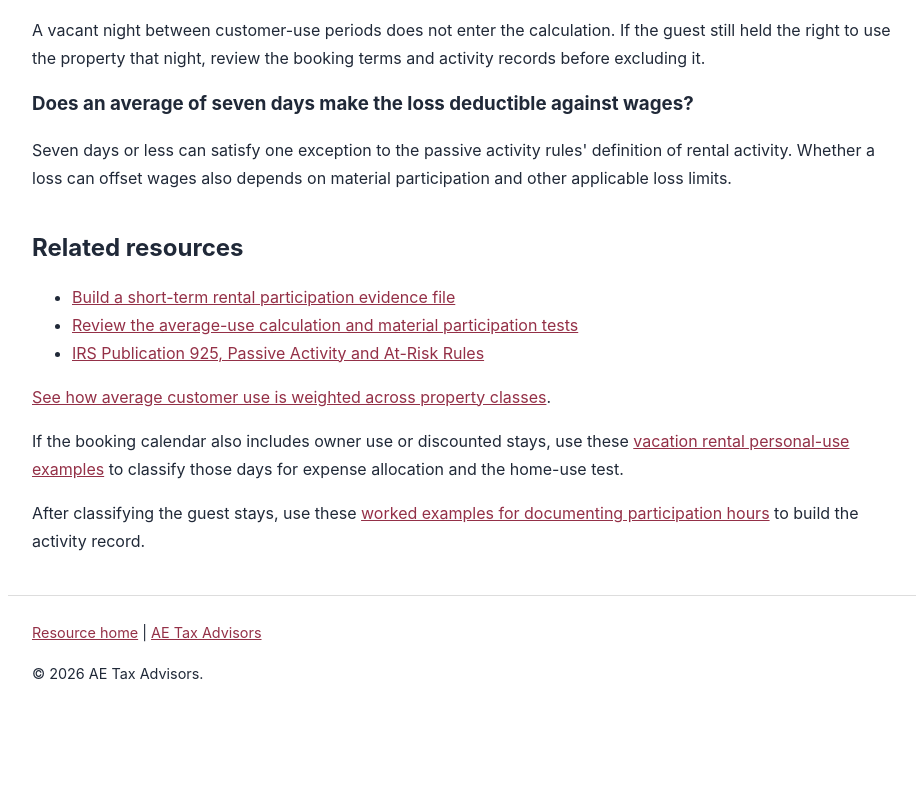
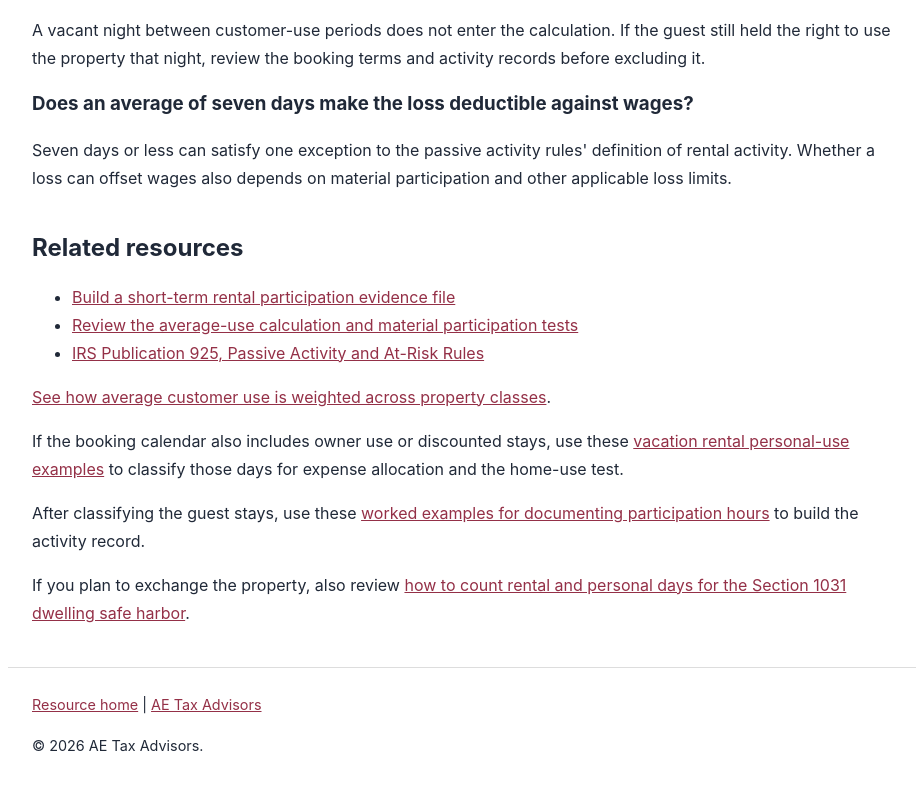
Before and after one commit to drconnorrobertson/ae-tax-real-estate, a plain HTML site: page resources/short-term-rental-guest-extension-day-count/index.html in a window 1280 px wide. Shown: the part 1268-2066 px from the top of the page, without its empty margins (178-1099 px from the left). Before the commit the page ends 1994 px from the top, so only its background shows below. Drawn offline with Linux system fonts and the light colour scheme.

Commit message:
Link guest calendar to 1031 vacation rental safe harbor FAQ

```diff
--- a/resources/short-term-rental-guest-extension-day-count/index.html
+++ b/resources/short-term-rental-guest-extension-day-count/index.html
@@ -103,6 +103,7 @@
 <p><a href="https://www.aetaxadvisors.com/guides/short-term-rental-tax-questions/average-customer-use-multiple-property-classes/">See how average customer use is weighted across property classes</a>.</p>
 <p>If the booking calendar also includes owner use or discounted stays, use these <a href="https://www.aetaxadvisors.com/guides/vacation-rental-personal-use-questions/">vacation rental personal-use examples</a> to classify those days for expense allocation and the home-use test.</p>
 <p>After classifying the guest stays, use these <a href="https://www.aetaxadvisors.com/guides/short-term-rental-tax-questions/short-term-rental-participation-records-reasonable-means/">worked examples for documenting participation hours</a> to build the activity record.</p>
+<p>If you plan to exchange the property, also review <a href="https://www.aetaxadvisors.com/guides/real-estate-exchange-reporting-questions/vacation-rental-relinquished-property-1031-use-test/">how to count rental and personal days for the Section 1031 dwelling safe harbor</a>.</p>
 </main>
 <footer><a href="/">Resource home</a> | <a href="https://www.aetaxadvisors.com/">AE Tax Advisors</a><p>&copy; 2026 AE Tax Advisors.</p></footer>
 </body>
```
